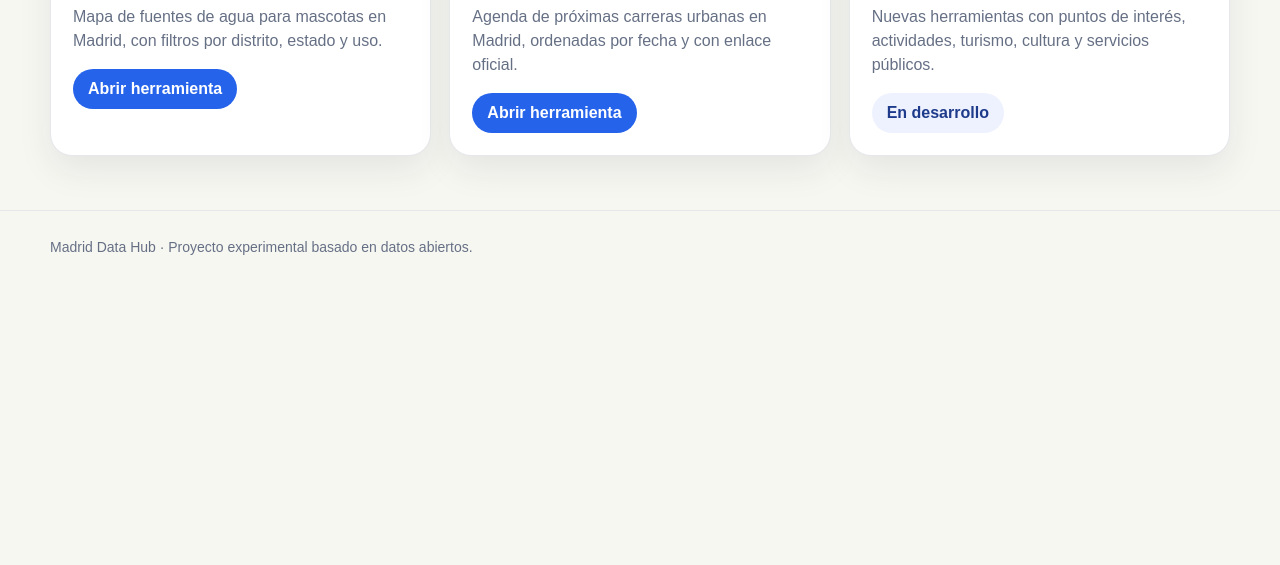
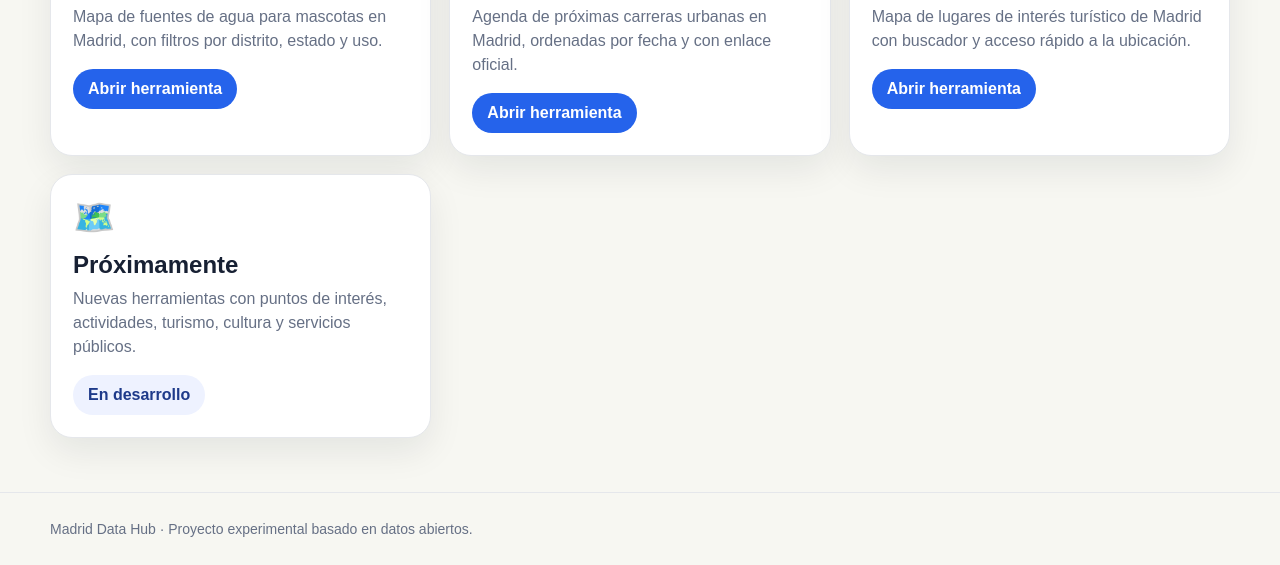
Before and after one commit to samcricre/madrid_data_hub, a website: page index.html in a window 1280 px wide. Shown: the part 558-1123 px from the top of the page. Before the commit the page ends 841 px from the top, so only its background shows below. Drawn offline with Linux system fonts and the light colour scheme.

Commit message:
Update index.html

```diff
--- a/index.html
+++ b/index.html
@@ -1,5 +1,4 @@
 <!DOCTYPE html><html lang="es"><head><meta charset="UTF-8"/><meta name="viewport" content="width=device-width, initial-scale=1.0"/><title>Madrid Data Hub | Herramientas con datos abiertos de Madrid</title><meta name="description" content="Herramientas sencillas creadas con datos abiertos de Madrid: fuentes para mascotas, carreras urbanas y más."/><link rel="stylesheet" href="assets/style.css"/></head><body>
 <header class="topbar"><div class="container nav"><a class="logo" href="/"><span class="logo-mark">MD</span><span>Madrid Data Hub</span></a><nav class="nav-links"><a href="/fuentes-mascotas/">Fuentes mascotas</a><a href="/carreras-madrid/">Carreras Madrid</a></nav></div></header>
 <section class="hero"><div class="container hero-grid"><div><span class="badge">Datos abiertos convertidos en herramientas útiles</span><h1>Madrid explicado con datos.</h1><p>Una plataforma sencilla para consultar mapas, agendas y recursos públicos de Madrid de forma clara, rápida y visual.</p></div><div class="stats"><div class="stat"><strong>2</strong><span>herramientas activas</span></div><div class="stat"><strong>+150</strong><span>puntos de datos iniciales</span></div><div class="stat"><strong>100%</strong><span>basado en datos públicos</span></div></div></div></section>
-<main><div class="container"><div class="grid-3"><article class="card"><div class="card-icon">🐶</div><h2>Fuentes para mascotas</h2><p>Mapa de fuentes de agua para mascotas en Madrid, con filtros por distrito, estado y uso.</p><a class="button" href="/fuentes-mascotas/">Abrir herramienta</a></article><article class="card"><div class="card-icon">🏃</div><h2>Carreras urbanas</h2><p>Agenda de próximas carreras urbanas en Madrid, ordenadas por fecha y con enlace oficial.</p><a class="button" href="/carreras-madrid/">Abrir herramienta</a></article><article class="card"><div class="card-icon">🗺️</div><h2>Próximamente</h2><p>Nuevas herramientas con puntos de interés, actividades, turismo, cultura y servicios públicos.</p><span class="button secondary">En desarrollo</span></article></div></div></main>
-<footer><div class="container">Madrid Data Hub · Proyecto experimental basado en datos abiertos.</div></footer></body></html>
+<main><div class="container"><div class="grid-3"><article class="card"><div class="card-icon">🐶</div><h2>Fuentes para mascotas</h2><p>Mapa de fuentes de agua para mascotas en Madrid, con filtros por distrito, estado y uso.</p><a class="button" href="/fuentes-mascotas/">Abrir herramienta</a></article><article class="card"><div class="card-icon">🏃</div><h2>Carreras urbanas</h2><p>Agenda de próximas carreras urbanas en Madrid, ordenadas por fecha y con enlace oficial.</p><a class="button" href="/carreras-madrid/">Abrir herramienta</a></article><article class="card"><div class="card-icon">🏛️</div><h2>Puntos turísticos</h2><p>Mapa de lugares de interés turístico de Madrid con buscador y acceso rápido a la ubicación.</p><a class="button" href="/puntos-turisticos/">Abrir herramienta</a></article><article class="card"><div class="card-icon">🗺️</div><h2>Próximamente</h2><p>Nuevas herramientas con puntos de interés, actividades, turismo, cultura y servicios públicos.</p><span class="button secondary">En desarrollo</span></article></div></div></main><footer><div class="container">Madrid Data Hub · Proyecto experimental basado en datos abiertos.</div></footer></body></html>
```
